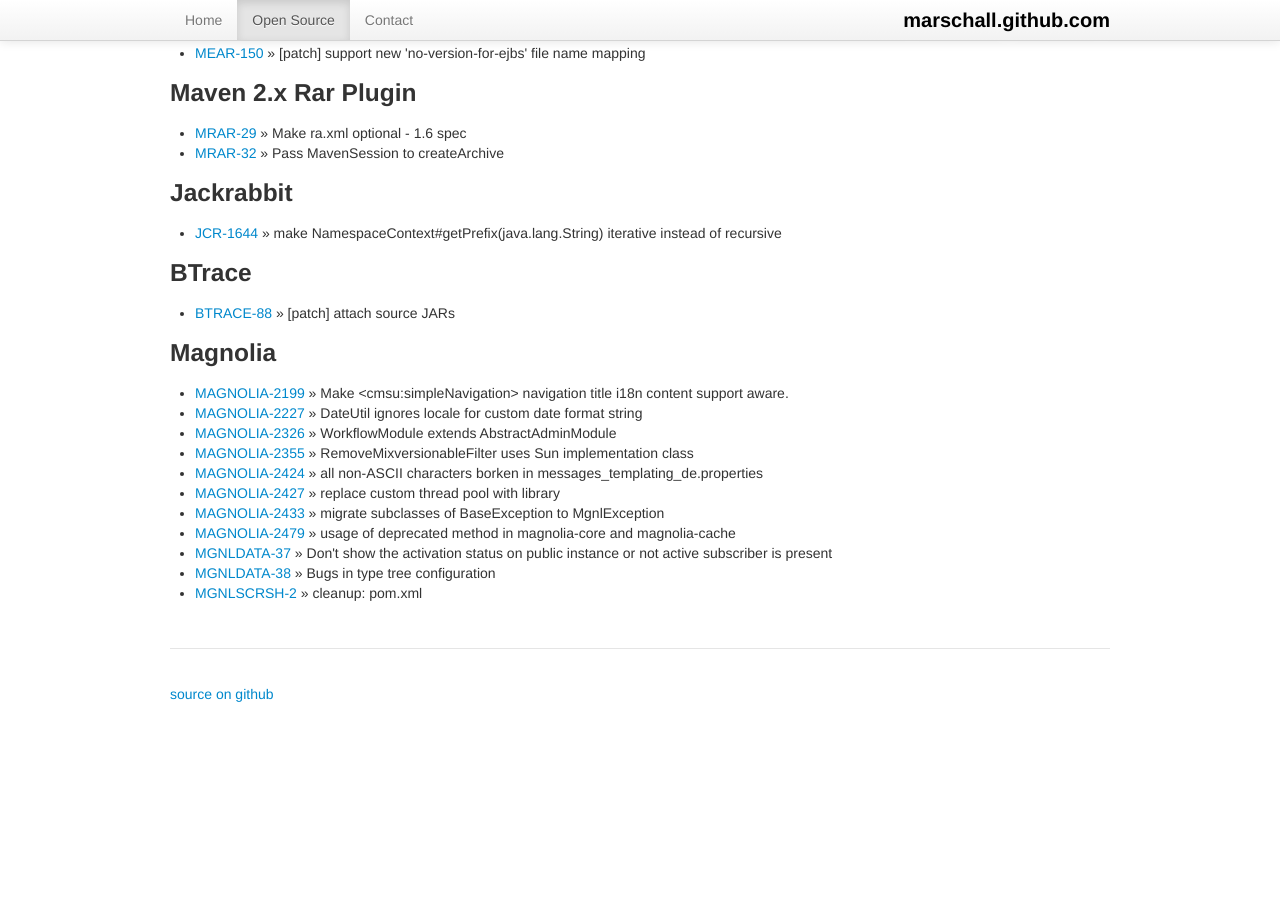
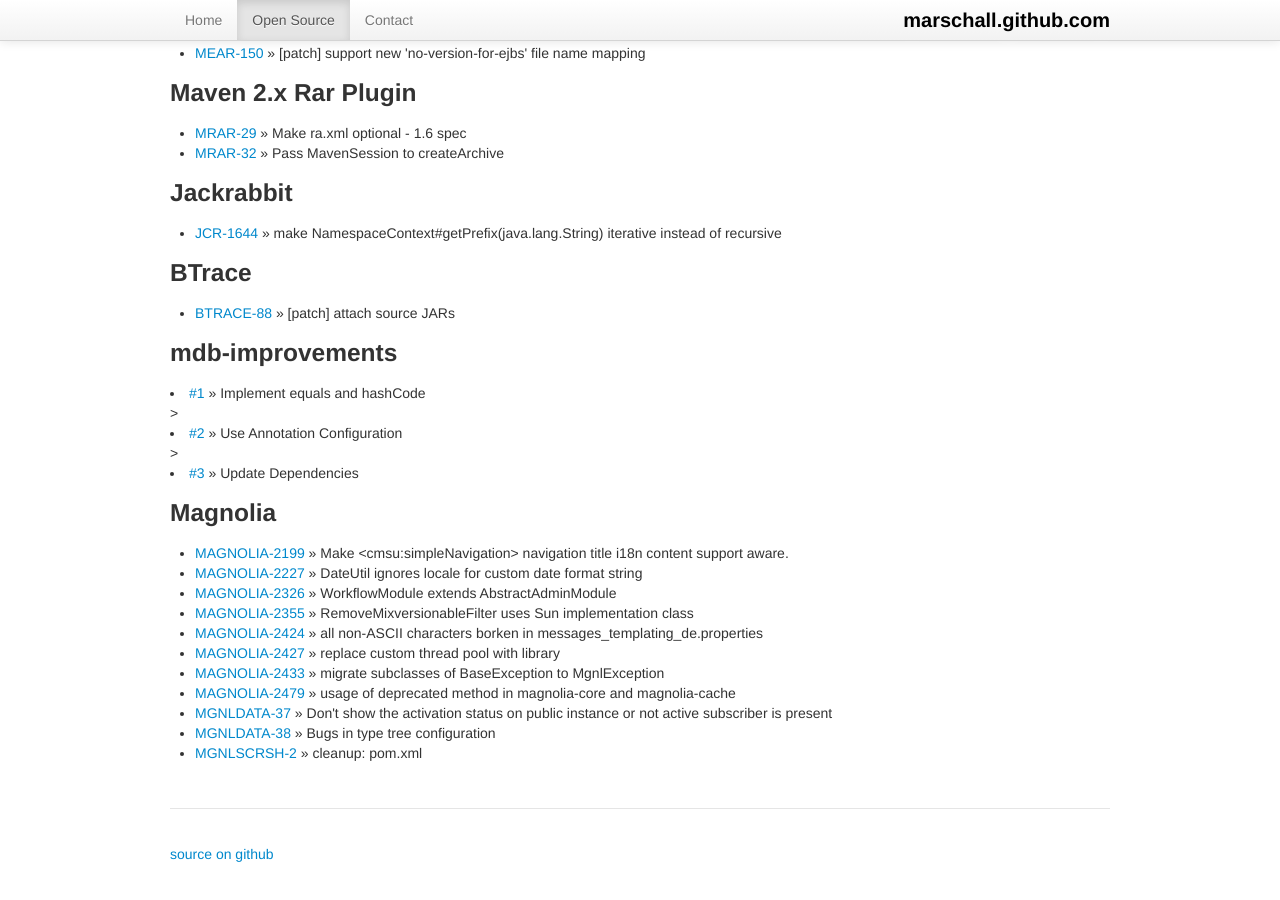
Before and after one commit to marschall/marschall.github.com, a Jekyll site: the page built from open-source.html, in a window 1280 px wide and 900 px high, scrolled down 2377 px. Built offline with Jekyll 4.4.1, drawn with Linux system fonts in a browser that asks for light colours; before the commit the page ends 3117 px from its top, so only the background shows below that.

Commit message:
add mdb-improvements

```diff
--- a/open-source.html
+++ b/open-source.html
@@ -174,6 +174,12 @@
 <ul>
   <li><a href="http://kenai.com/jira/browse/BTRACE-88">BTRACE-88</a> &raquo; [patch] attach source JARs</li>
 </ul>
+<h3>mdb-improvements</h3>
+  <li><a href="https://github.com/dblevins/mdb-improvements/pull/1">#1</a> &raquo; Implement equals and hashCode</li>>
+  <li><a href="https://github.com/dblevins/mdb-improvements/pull/2">#2</a> &raquo; Use Annotation Configuration</li>>
+  <li><a href="https://github.com/dblevins/mdb-improvements/pull/3">#3</a> &raquo; Update Dependencies</li>
+<ul>
+</ul>
 <h3>Magnolia</h3>
 <ul>
   <li><a href="http://jira.magnolia-cms.com/browse/MAGNOLIA-2199">MAGNOLIA-2199</a> &raquo; Make &lt;cmsu:simpleNavigation&gt; navigation title i18n content support aware.</li>
```
